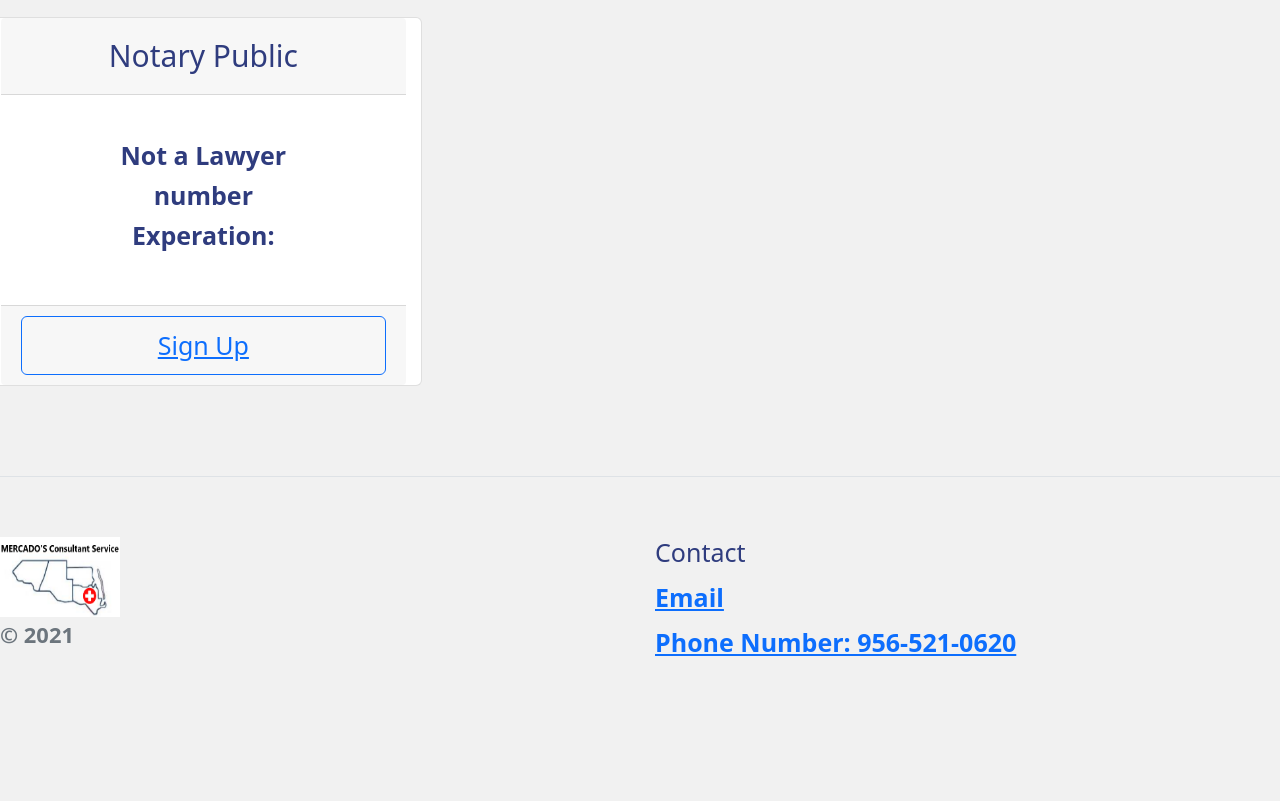
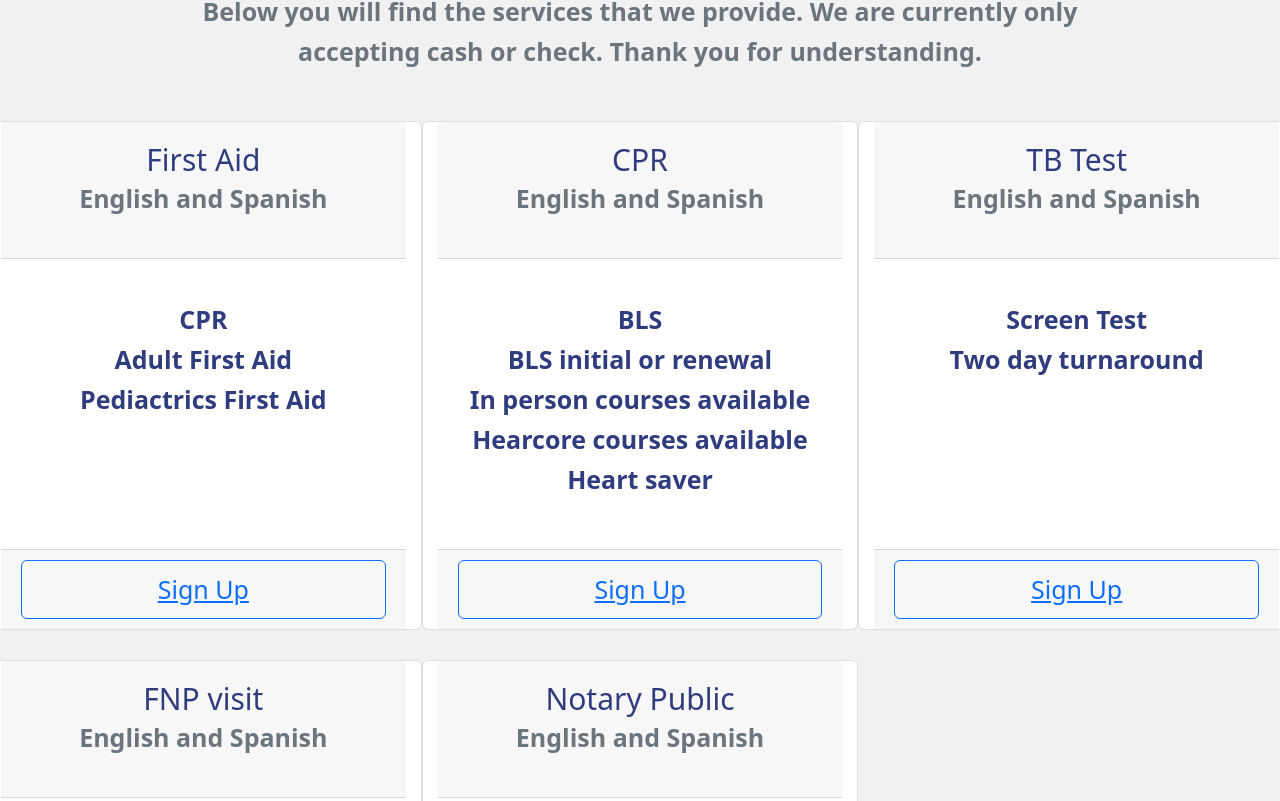
Before and after one commit to rocky-recon/MercadosConsultingService, a plain HTML site: page index.html in a window 1280 px wide. Shown: the part 2139-2940 px from the top of the page. Before the commit the page ends 2821 px from the top, so only its background shows below. Drawn offline with nearby package versions, Linux system fonts and the light colour scheme.

Commit message:
small updates and photos are working

```diff
--- a/Styles/styles.css
+++ b/Styles/styles.css
@@ -9,7 +9,7 @@ body {
   line-height: 1.6;
   font-family: "Noto Sans", sans-serif;
   font-weight: bolder;
-
+  scroll-behavior: smooth;
   color: #2f3c7e;
   text-align: left;
   background-color: #f1f1f1;
--- a/index.html
+++ b/index.html
@@ -11,10 +11,10 @@
     />
     <meta property="og:title" content="MERCADO'S Consultant Service" />
     <meta property="og:description" content="For All Your Educational Medical and Professional Needs" />
-    <!-- <meta
+    <meta
       property="og:image"
-      content=" https://rocky-recon.github.io/Portfolio/img/2.jpg"
-    /> -->
+      content="https://rocky-recon.github.io/MercadosConsultingService/img/logo"
+    />
     <meta
       property="og:url"
       content="https://rocky-recon.github.io/MercadosConsultingService/"
@@ -132,7 +132,8 @@
       <div class="row" id="_aMe">
         <div class="card" style="align-items: center">
           <!-- Pedro's headshot -->
-          <img src="./img/headshot.jpeg" alt="Pedro" style="width: 50%" />
+          <img src="/img/headshot.jpg"  class="img-fluid"
+          alt="" style="width: 50%" />
           <h2>Pedro Mercado</h2>
           <p class="card-title">Nurse Practitioner</p>
           <p>
@@ -159,11 +160,11 @@
         </p>
       </div>
       <div class="row row-cols-1 row-cols-md-3 mb-3 text-center">
-        <!-- <div class="col"> -->
           <!-- First Aid -->
         <div class="card mb-4 rounded-3 shado-sm">
           <div class="card-header py-3">
             <h4 class="my-0 fw-normal">First Aid</h4>
+            <p class="text-muted">English and Spanish</p>
           </div>
           <div class="card-body">
             <ul class="list-unstyled mt-3 mb-4">
@@ -178,10 +179,32 @@
             </button>
           </div>
         </div>
+        <!-- CPR Course  -->
+        <div class="card mb-4 rounded-3 shado-sm">
+        <div class="card-header py-3">
+          <h4 class="my-0 fw-normal">CPR</h4>
+          <p class="text-muted">English and Spanish</p>
+        </div>
+        <div class="card-body">
+          <ul class="list-unstyled mt-3 mb-4">
+            <li>BLS</li>
+            <li>BLS initial or renewal</li>
+            <li>In person courses available</li>
+            <li>Hearcore courses available</li>
+            <li>Heart saver</li>
+          </ul>
+        </div>
+        <div class="card-footer">
+          <button type="button" class="w-100 btn btn-lg btn-outline-primary">
+            <a href="mailto:pmercadorn@yahoo.com">Sign Up</a>
+          </button>
+        </div>
+      </div>
         <!-- TB Test -->
         <div class="card mb-4 rounded-3 shado-sm">
           <div class="card-header py-3">
             <h4 class="my-0 fw-normal">TB Test</h4>
+            <p class="text-muted">English and Spanish</p>
           </div>
           <div class="card-body">
             <ul class="list-unstyled mt-3 mb-4">
@@ -199,6 +222,7 @@
         <div class="card mb-4 rounded-3 shado-sm">
           <div class="card-header py-3">
             <h4 class="my-0 fw-normal">FNP visit</h4>
+            <p class="text-muted">English and Spanish</p>
           </div>
           <div class="card-body">
             <ul class="list-unstyled mt-3 mb-4">
@@ -218,6 +242,7 @@
         <div class="card mb-4 rounded-3 shado-sm">
           <div class="card-header py-3">
             <h4 class="my-0 fw-normal">Notary Public</h4>
+            <p class="text-muted">English and Spanish</p>
           </div>
           <div class="card-body">
             <ul class="list-unstyled mt-3 mb-4">
@@ -233,11 +258,10 @@
             </button>
           </div>
         </div>
-        <!-- </div> -->
       </div>
     </section>
     <!-- Contact -->
-    <footer class="pt-4 my-md-5 pt-md-5 border-top" id="contact">
+    <footer class="px-3 pt-4 my-md-5 pt-md-5 border-top" id="contact">
         <div class="row">
             <div class="col-6 col-md">
                 <img src="./img/logo.png" alt="" width="120" height="80">
```
Also changed, not shown: img/headshot.jpeg (deleted), img/headshot.jpg.
